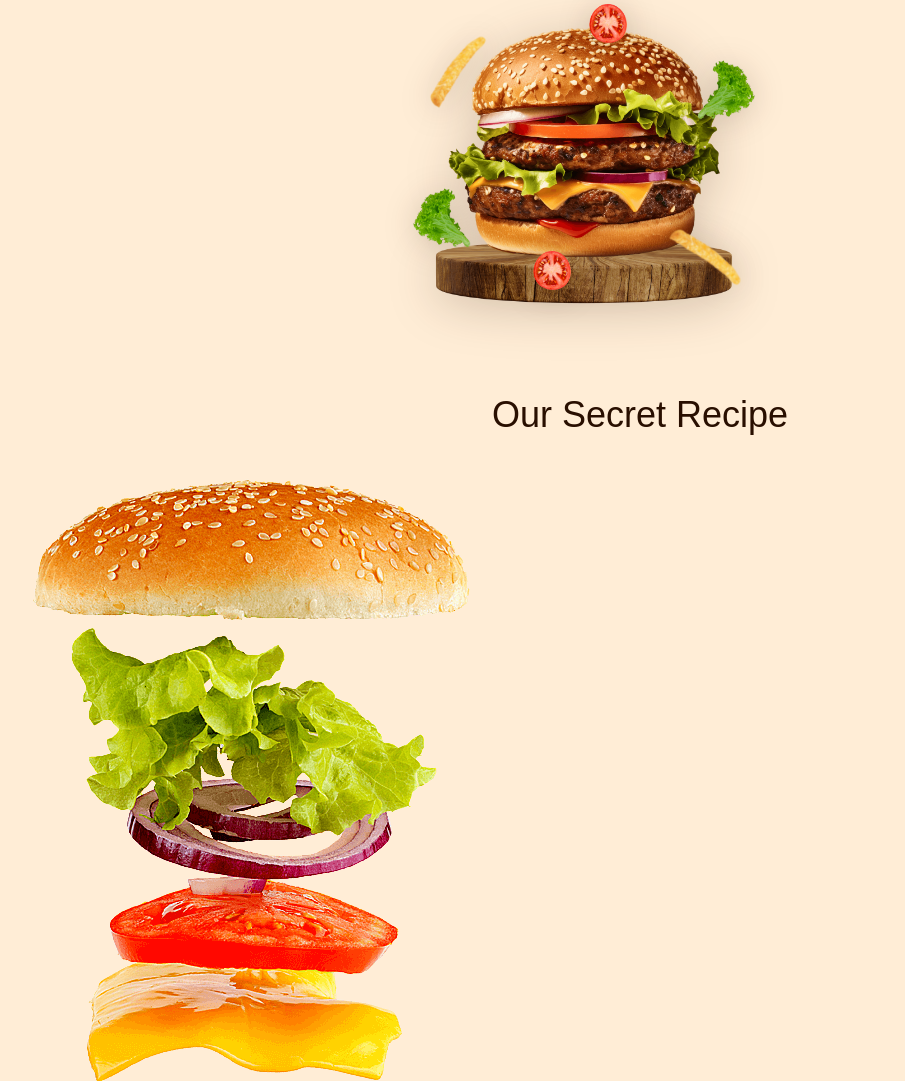
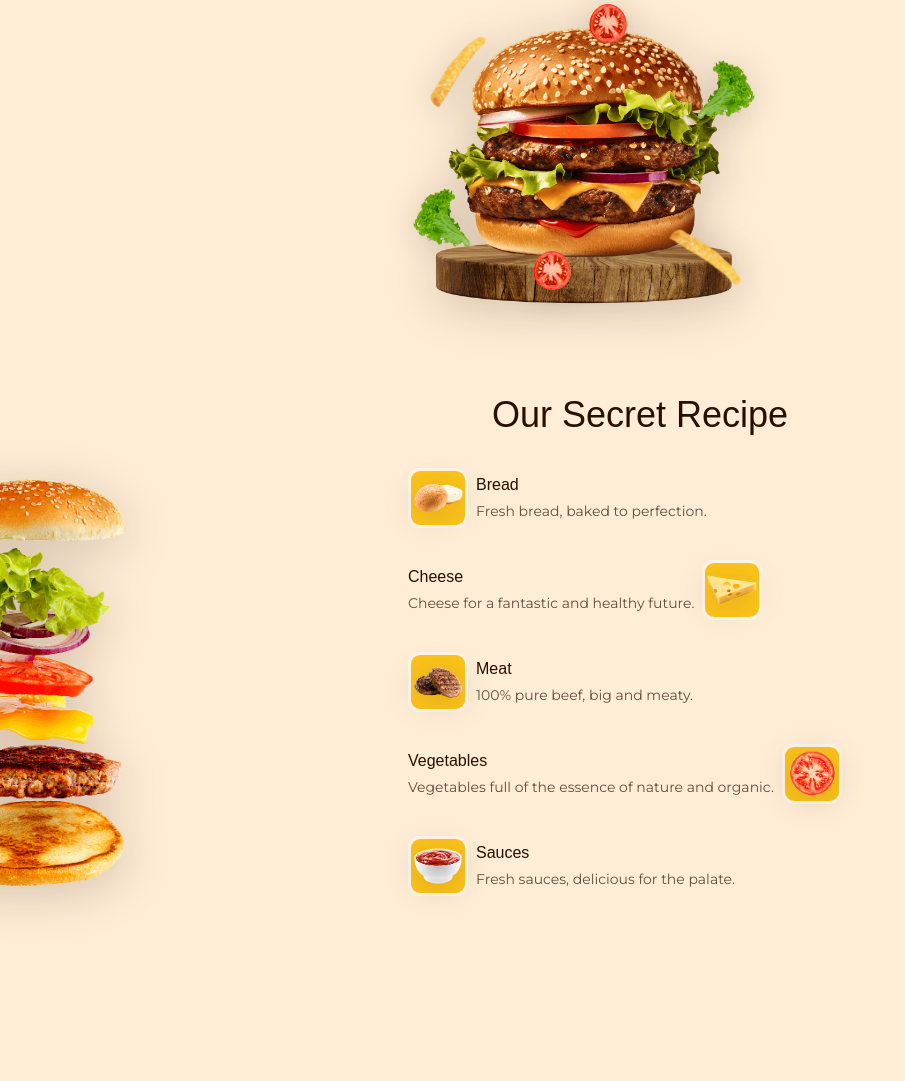
Before and after one commit to SrjAdhikari/Burger-Theme-Website, a plain HTML site: page index.html in a window 1280 px wide. Shown: the part 423-1504 px from the top of the page, without its empty margins (0-905 px from the left). After the commit the page ends 1367 px from the top, so only its background shows below. Drawn offline with nearby package versions, Linux system fonts and the light colour scheme; a script that the page names is missing; a web font is replaced by a local one.

Commit message:
Add CSS styling for Recipe section and cards

```diff
--- a/CSS/style.css
+++ b/CSS/style.css
@@ -1,4 +1,5 @@
 @import url('https://fonts.googleapis.com/css2?family=Aclonica&family=Montserrat:ital,wght@0,100..900;1,100..900&display=swap');
+
 
 /***************** CSS VARIABLES ******************/
 :root {
@@ -39,6 +40,7 @@
     --z-fixed: 100;
 }
 
+
 /***************** RESPONSIVE TYPOGRAPHY *****************/
 @media screen and (min-width: 1150px) {
     :root {
@@ -50,6 +52,7 @@
         --small-font-size: .875rem;
     }
 }
+
 
 /****************** BASE CSS *****************/
 * {
@@ -89,6 +92,7 @@ img {
     height: auto;
 }
 
+
 /******************* REUSABLE CSS CLASSES ******************/
 .container {
     max-width: 1120px;
@@ -114,7 +118,8 @@ img {
     overflow: hidden;
 }
 
-/******************* HEADER & NAV Style Starts Here *******************/
+
+/******************* HEADER & NAV *******************/
 .header {
     position: fixed;
     top: 0;
@@ -163,8 +168,8 @@ img {
     cursor: pointer;
 }
 
-/******************* Navigation for mobile devices *******************/
 
+/******************* Navbar for mobile devices *******************/
 @media screen and (max-width: 1150px) {
     .nav__menu {
         position: fixed;
@@ -221,6 +226,7 @@ img {
 .show-menu {
     top: 0;
 }
+
 
 /******************* HOME *******************/
 .home__container {
@@ -336,3 +342,72 @@ img {
 .button:hover {
     box-shadow: 0 8px 24px hsla(22, 100%, 8%, .2);
 }
+
+
+/******************* RECIPE *******************/
+.recipe {
+    overflow: hidden;
+}
+
+.recipe__container {
+    grid-template-columns: 0.5fr 1fr;
+    column-gap: 1rem;
+    padding-bottom: 2rem;
+}
+
+.recipe__image {
+    position: relative;
+    display: grid;
+    place-items: center;
+}
+
+.recipe__img {
+    max-width: initial;
+    width: 200px;
+    filter: var(--shadow-big-img);
+
+    position: absolute;
+    left: -6rem;
+}
+
+.recipe__data {
+    display: grid;
+    row-gap: 2rem;
+}
+
+.recipe__card {
+    display: flex;
+    align-items: center;
+    column-gap: 0.5rem;
+}
+
+.recipe__box {
+    width: 60px;
+    height: 60px;
+    flex-shrink: 0;
+    background-color: var(--first-color);
+    border: 3px solid var(--container-color);
+    border-radius: 0.75rem;
+
+    display: grid;
+    place-items: center;
+}
+
+.recipe__box img {
+    width: 50px;
+    filter: var(--shadow-small-img);
+}
+
+.recipe__title  {
+    font-size: var(--normal-font-size);
+    margin-bottom: 0.5rem;
+}
+
+.recipe__description  {
+    font-size: var(--small-font-size);
+}
+
+/* Change the order of the elements of the recipe */
+.recipe__card:nth-child(even) .recipe__box {
+    order: 1;
+}
```
